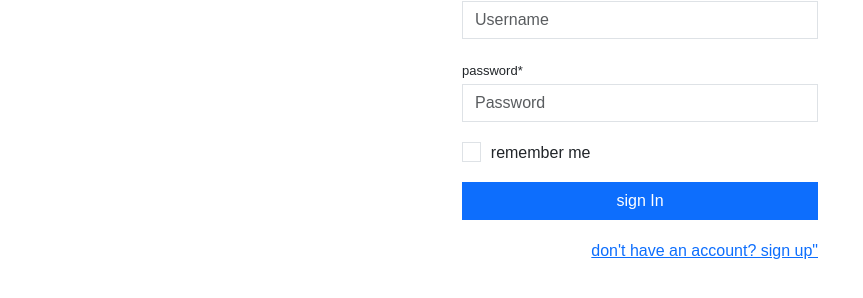
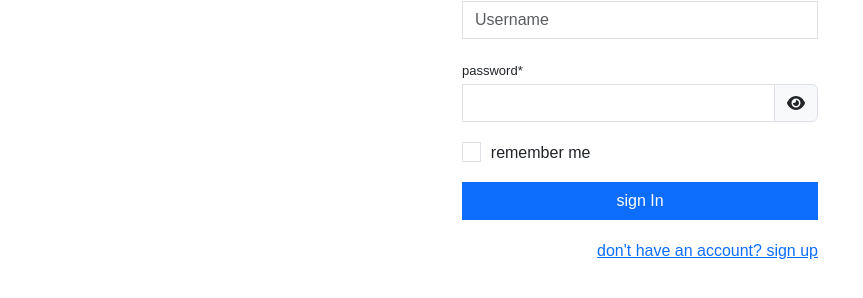
Before and after one commit to milo00/easy-shop, a React (Create React App) app in the folder frontend/: page /login in a window 1280 px wide. Shown: the part 160-458 px from the top of the page, without its empty margins (0-863 px from the left). Built offline with nearby package versions, Linux system fonts and the light colour scheme; no server answers; a web font is replaced by a local one.

Commit message:
Add password validation and login error handling

```diff
--- a/frontend/src/components/checkout/cartItem.tsx
+++ b/frontend/src/components/checkout/cartItem.tsx
@@ -20,7 +20,15 @@ const CartItem = (props: ICartItemProps) => {
   const navigate = useNavigate();
 
   return (
-    <div className="d-flex gap-1 w-100 border">
+    <div
+      className="d-flex gap-1 w-100 border"
+      style={{
+        maxWidth:
+          window.innerWidth > 720
+            ? (window.innerWidth / 5) * 2
+            : window.innerWidth,
+      }}
+    >
       <div role="button" onClick={() => navigate(`/items/${props.item.id}`)}>
         <img
           alt={props.item.name + " image"}
--- a/frontend/src/components/fastSlowProgress.tsx
+++ b/frontend/src/components/fastSlowProgress.tsx
@@ -38,7 +38,7 @@ const FastSlowProgress = (props: IFastSlowProgressProps) => {
       color="primary"
       value={progress}
       max={100}
-      style={{ width: "30%" }}
+      style={{ width: "100%" }}
     />
   );
 };
--- a/frontend/src/components/loader/loader.tsx
+++ b/frontend/src/components/loader/loader.tsx
@@ -20,6 +20,7 @@ interface ILoaderProps {
   loading: boolean;
   basic?: boolean;
   type?: LoaderType;
+  width?: number;
 }
 
 const loadersWithProcessText = [LoaderType.PROGRESS_BAR, LoaderType.SPINNER];
@@ -108,7 +109,11 @@ const Loader = (props: PropsWithChildren<ILoaderProps>) => {
   }, [type, props.loading, props.type]);
 
   return props.loading ? (
-    <div className="d-flex flex-column align-items-center w-100">
+    <div
+      className={`d-flex flex-column align-items-center w-${
+        props.width ?? 100
+      }`}
+    >
       {/* {props.type === "dino" ? (
         <div style={{ textAlign: "start" }}>
           <div>while You wait, we have a small surpirise for you...</div>
--- a/frontend/src/store/slices/accountSlice.ts
+++ b/frontend/src/store/slices/accountSlice.ts
@@ -7,7 +7,7 @@ export const USER_TOKEN = "USER_TOKEN";
 
 type IAccountState = {
   userId: number;
-  status: "idle" | "loading" | "succeeded" | "failed";
+  status: "idle" | "loading" | "succeeded" | "failed" | "unauthenticated";
 };
 
 const initialState: IAccountState = {
@@ -70,7 +70,11 @@ const accountSlice = createSlice({
         state.userId = action.payload.data.user.id;
       })
       .addCase(login.rejected, (state, action) => {
-        state.status = "failed";
+        if (action.error.message === "Request failed with status code 403") {
+          state.status = "unauthenticated";
+        } else {
+          state.status = "failed";
+        }
       })
       .addCase(register.pending, (state) => {
         state.status = "loading";
--- a/frontend/src/views/cart.tsx
+++ b/frontend/src/views/cart.tsx
@@ -83,7 +83,7 @@ const Cart = () => {
           </Row>
           <Row>
             <Col className="d-flex flex-column align-items-center">
-              <Loader loading={loading}>
+              <Loader loading={loading} width={50}>
                 <Row style={{ fontSize: "smaller", width: "100%" }}>
                   <span className="ps-0">{`in total (${totalItems} items): ${totalCost} PLN`}</span>
                   <span className="ps-0">
@@ -91,7 +91,7 @@ const Cart = () => {
                     reserve them
                   </span>
                 </Row>
-                <Row className="py-3 mt-3 mb-5 gap-4">
+                <Row className="py-3 mt-3 mb-5 gap-4 w-100">
                   {items.map((i) => (
                     <Fragment key={`${i.id}-${i.size}`}>
                       <CartItem item={i} />
--- a/frontend/src/views/home.tsx
+++ b/frontend/src/views/home.tsx
@@ -54,7 +54,7 @@ const Home = () => {
           browse
         </Button>
       </div>
-      <Loader loading={status === "loading"}>
+      <Loader loading={status === "loading"} width={50}>
         <Carousel
           responsive={responsive}
           swipeable={false}
--- a/frontend/src/views/items.tsx
+++ b/frontend/src/views/items.tsx
@@ -56,7 +56,7 @@ const Items = (props: IItemsProps) => {
           <Row>
             <Col className="d-flex flex-column align-items-center mt-5">
               <Fragment key={location.pathname}>
-                <Loader loading={status === "loading"}>
+                <Loader loading={status === "loading"} width={50}>
                   <Row xs={1} md={2} lg={3}>
                     {items?.map((item) => (
                       <Col key={item.id}>
--- a/frontend/src/views/login.tsx
+++ b/frontend/src/views/login.tsx
@@ -1,4 +1,4 @@
-import React from "react";
+import React, { useEffect, useState } from "react";
 import {
   Container,
   FormGroup,
@@ -7,6 +7,8 @@ import {
   Row,
   Col,
   Form,
+  InputGroup,
+  InputGroupText,
 } from "reactstrap";
 import { Link, Navigate } from "react-router-dom";
 import { useDispatch, useSelector } from "react-redux";
@@ -15,10 +17,20 @@ import { isAuthenticated } from "../utils/authentication";
 import { IRootState, AppDispatch } from "../store/store";
 import Loader from "../components/loader/loader";
 import { sendBatch } from "../store/slices/userIrritationTimeSlice";
+import { faEyeSlash, faEye } from "@fortawesome/free-solid-svg-icons";
+import { FontAwesomeIcon } from "@fortawesome/react-fontawesome";
 
 const Login = () => {
+  const [showPassword, setShowPassword] = useState(false);
+  const [errorMessage, setErrorMessage] = useState("");
+
   const status = useSelector((state: IRootState) => state.account.status);
   const dispatch = useDispatch<AppDispatch>();
+
+  useEffect(() => {
+    status === "unauthenticated" &&
+      setErrorMessage("incorrect username or password. please try again");
+  }, [status]);
 
   const handleSubmit = (event: React.FormEvent<HTMLFormElement>) => {
     event.preventDefault();
@@ -59,21 +71,30 @@ const Login = () => {
               </FormGroup>
               <FormGroup>
                 <span style={{ fontSize: "small" }}>password*</span>
-                <Input
-                  type="password"
-                  name="password"
-                  id="password"
-                  placeholder="Password"
-                  required
-                />
+                <InputGroup>
+                  <Input
+                    type={showPassword ? "text" : "password"}
+                    name="password"
+                    id="password"
+                    required
+                  />
+                  <InputGroupText
+                    onClick={() => setShowPassword((prev) => !prev)}
+                  >
+                    <FontAwesomeIcon
+                      color="primary"
+                      icon={showPassword ? faEyeSlash : faEye}
+                    />
+                  </InputGroupText>
+                </InputGroup>
               </FormGroup>
               <FormGroup check>
                 <Input type="checkbox" name="remember" />
                 <span style={{ fontSize: "medium" }}>remember me</span>
               </FormGroup>
-              {status === "failed" && (
+              {errorMessage && (
                 <span className="text-danger" style={{ fontSize: "small" }}>
-                  incorrect username or password. please try again.
+                  {errorMessage}
                 </span>
               )}
               <Button className="my-3" type="submit" color="primary" block>
@@ -82,7 +103,7 @@ const Login = () => {
               <div style={{ textAlign: "right" }}>
                 <Link to="/register">
                   <span style={{ fontSize: "medium" }}>
-                    don't have an account? sign up"
+                    don't have an account? sign up
                   </span>
                 </Link>
               </div>
--- a/frontend/src/views/register.tsx
+++ b/frontend/src/views/register.tsx
@@ -1,4 +1,4 @@
-import React from "react";
+import React, { useState } from "react";
 import {
   Container,
   Row,
@@ -7,6 +7,8 @@ import {
   FormGroup,
   Input,
   Button,
+  InputGroup,
+  InputGroupText,
 } from "reactstrap";
 import { Link, useNavigate } from "react-router-dom";
 import { Role } from "../models/user";
@@ -14,15 +16,31 @@ import { useSelector, useDispatch } from "react-redux";
 import { register } from "../store/slices/accountSlice";
 import { IRootState, AppDispatch } from "../store/store";
 import Loader from "../components/loader/loader";
+import { faEye, faEyeSlash } from "@fortawesome/free-solid-svg-icons";
+import { FontAwesomeIcon } from "@fortawesome/react-fontawesome";
 
 const Register = () => {
+  const [errorMessage, setErrorMessage] = useState("");
+  const [showPassword, setShowPassword] = useState(false);
+
   const status = useSelector((state: IRootState) => state.account.status);
   const dispatch = useDispatch<AppDispatch>();
   const navigate = useNavigate();
 
+  const validatePassword = (password?: string) => {
+    const validPasswordRegex = /^(?=.*[A-Z])(?=.*\d)[\w!@#$%^&*]{6,}$/;
+    return password && validPasswordRegex.test(password);
+  };
+
   const handleSubmit = async (event: React.FormEvent<HTMLFormElement>) => {
     event.preventDefault();
     const data = new FormData(event.currentTarget);
+    if (!validatePassword(data.get("password")?.toString())) {
+      setErrorMessage(
+        "password must have at least 6 characters, 1 uppercase letter and 1 number"
+      );
+      return;
+    }
     dispatch(
       register({
         username: data.get("email")?.toString(),
@@ -88,13 +106,28 @@ const Register = () => {
                 </FormGroup>
                 <FormGroup>
                   <span style={{ fontSize: "small" }}>password*</span>
-                  <Input
-                    type="password"
-                    name="password"
-                    id="password"
-                    required
-                  />
+                  <InputGroup>
+                    <Input
+                      type={showPassword ? "text" : "password"}
+                      name="password"
+                      id="password"
+                      required
+                    />
+                    <InputGroupText
+                      onClick={() => setShowPassword((prev) => !prev)}
+                    >
+                      <FontAwesomeIcon
+                        color="primary"
+                        icon={showPassword ? faEyeSlash : faEye}
+                      />
+                    </InputGroupText>
+                  </InputGroup>
                 </FormGroup>
+                {errorMessage && (
+                  <span className="text-danger" style={{ fontSize: "small" }}>
+                    {errorMessage}
+                  </span>
+                )}
                 <Button className="mb-3" type="submit" color="primary" block>
                   sign up
                 </Button>
```
Also changed, not shown: 1 other file (tests, documents, lock files or other folders).
